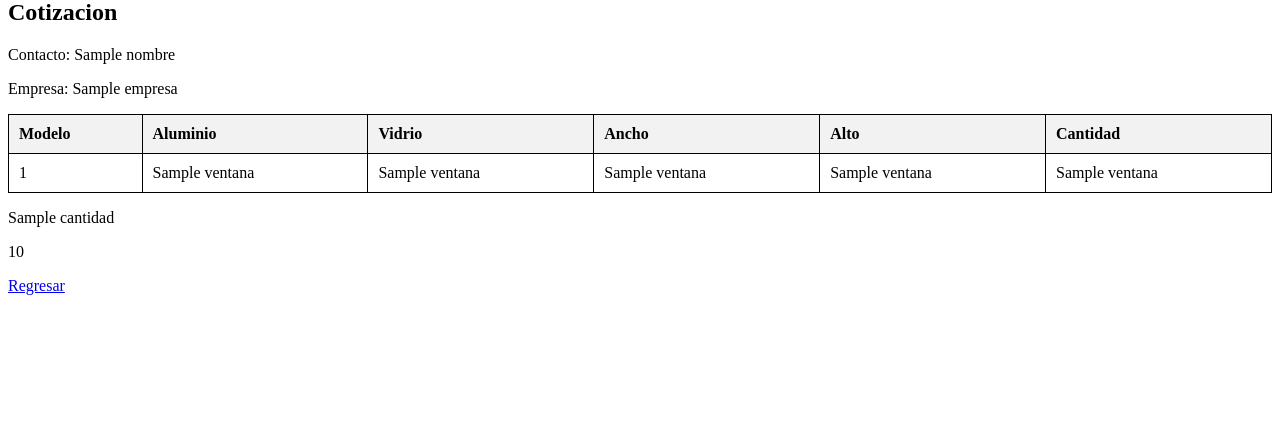
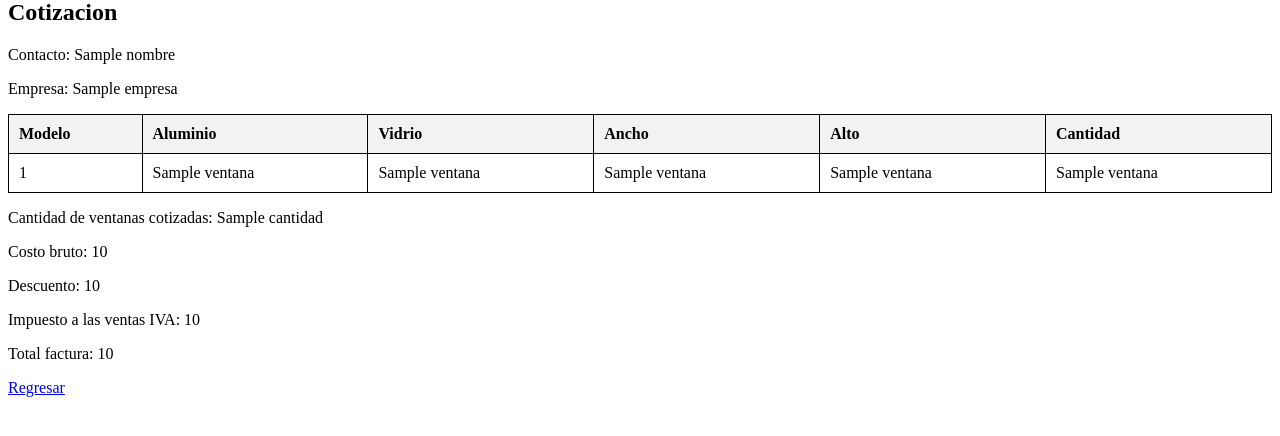
Before and after one commit to nhzamorano/proyecto_ventanas, a Flask app: template app/templates/mostrar_cotizacion.html in a window 1280 px wide. Shown: the part 123-559 px from the top of the page. Run offline with Flask 3, Linux system fonts and the light colour scheme; the template is opened without the code that fills it: most values are stand-ins (such as "Sample title", 1, 10 or a date in 2020).

Commit message:
Ajustes pagina web

```diff
--- a/app/index.py
+++ b/app/index.py
@@ -32,18 +32,25 @@ def procesar_cotizacion():
         cantidad = request.form["cantidad"]
         ventana = controlador.agregar_ventanas(modelo, ancho, alto, acabado, tipo_vidrio, cantidad, esmerilado)
         ventanas.append(ventana)
-        cliente = controlador.agregar_cliente(nombre_cliente, empresa_cliente, cantidad)
-        controlador.crear_cotizacion(cliente, ventanas)
-        total = controlador.total
-        vntnas = controlador.obtener_ventanas()
+
         continuar = request.form["otro_modelo"]
         continuar = continuar.upper()
         cantidad_ventanas += int(cantidad)
 
         if continuar == "NO":
-            #print(f"CONTINUAR: {continuar}, cantidad ventanas {cantidad_ventanas}")
+            cliente = controlador.agregar_cliente(nombre_cliente, empresa_cliente, cantidad_ventanas)
+            controlador.crear_cotizacion(cliente, ventanas)
+            total = controlador.total
+            vntnas = controlador.obtener_ventanas()
+            print(f"Totales: {total}, cantidad ventanas {cantidad_ventanas}")
+            print(f"Subtotal: {total[0]}")
+            sub_total = total[0]
+            descuento = total[1]
+            iva = sub_total*19/100
+            total_general = sub_total-descuento+iva
+            totales =[sub_total,descuento,iva,total_general]
             controlador.clear_lists()
-            return render_template("mostrar_cotizacion.html",nombre=nombre_cliente,empresa=empresa_cliente,total=total,ventanas=vntnas,cantidad=cantidad_ventanas)
+            return render_template("mostrar_cotizacion.html",nombre=nombre_cliente,empresa=empresa_cliente,total=totales,ventanas=vntnas,cantidad=cantidad_ventanas)
         else:
             modelos = controlador.data["estilo_naves"]
             acabados = controlador.data["costo_por_cm_lineal"]
--- a/app/templates/mostrar_cotizacion.html
+++ b/app/templates/mostrar_cotizacion.html
@@ -32,7 +32,11 @@
 
 
 
-<p>{{cantidad}}</p>
-<p>{{total}}</p>
+<p>Cantidad de ventanas cotizadas: {{cantidad}}</p>
+<p>Costo bruto: {{ "{:.0f}".format(total.0) }}</p>
+
+<p>Descuento: {{"{:.0f}".format(total.1)}}</p>
+<p>Impuesto a las ventas IVA: {{ "{:.0f}".format(total.2) }}</p>
+<p>Total factura: {{ "{:.0f}".format(total.3)}}</p>
 <a href="/">Regresar</a>
 {% endblock %}
```
Also changed, not shown: app/cotizacion.py (+4 -3 lines).
